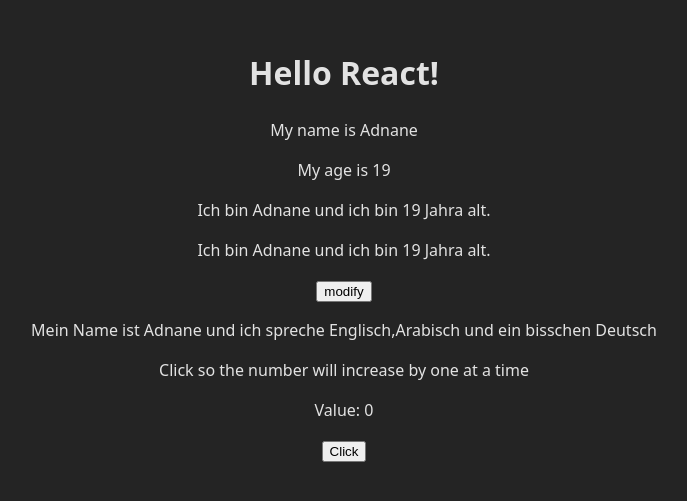
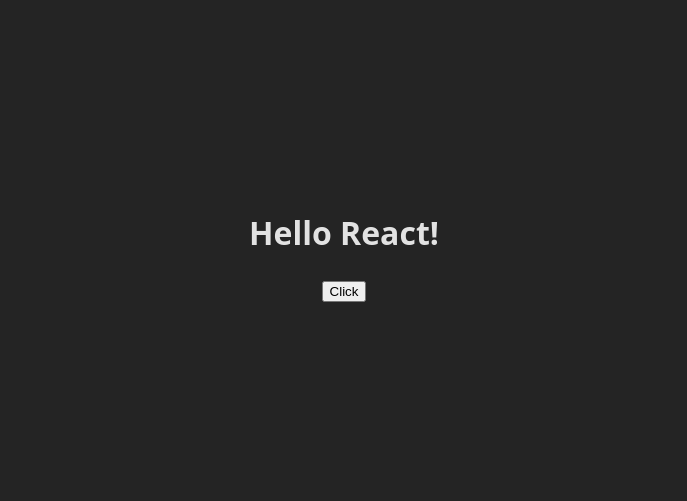
Before and after one commit to Adnane-rchidi/Learning-react, a React (Vite) app in the folder lab1/: page / in a window 1280 px wide. Shown: the part 155-656 px from the top of the page, without its empty margins (296-983 px from the left). Built offline with nearby package versions, Linux system fonts and the light colour scheme.

Commit message:
creating simple event

```diff
--- a/lab1/src/App.jsx
+++ b/lab1/src/App.jsx
@@ -1,31 +1,12 @@
 import './App.css'
-import MyComponent from './components/MyComponent'
-import SalutationFirstWay from './components/SalutationFirstWay'
-import SalutationSecondWay from './components/SalutationSecondWay'
-import SalutationThirdWay from './components/SalutationThirdWay'
+import Button from './event/Button'
 
 function App() {
-  const person={
-        name: 'Adnane',
-        languages:{
-          languageOne: 'Englisch',
-          languageTwo: 'Arabisch',
-          languageThree: 'Deutsch'
-        }
-      }
   return(
     <>
       <h1>Hello React!</h1>
-      <SalutationFirstWay name={'Adnane'} age={19}/>
-
-      <SalutationSecondWay name={'Adnane'} age={19}/>
-
-      {/* //we can use the coposent multiple times with diffrent content */}
-      <SalutationSecondWay name={'Adnane'} age={19}>
-        <button className='btn'>modify</button>
-      </SalutationSecondWay>
-      <SalutationThirdWay person={person}/>
-      <MyComponent message={'Click so the number will increase by one at a time'} />
+      {/* event part */}
+      <Button />
     </>
   )
 }
--- a/lab1/src/components/MyComponent.jsx
+++ /dev/null
@@ -1,19 +0,0 @@
-import { useState } from "react";
-
-const MyComponent = ({message}) => {
-    const [value, setValue] = useState(0);
-
-    function handleClick() {
-        setValue(value + 1);
-    }
-
-    return(
-        <>
-            <p>{message}</p>
-            <p>Value: {value}</p>
-            <button onClick={handleClick}>Click</button>
-        </>
-    )
-}
-
-export default MyComponent;
--- a/lab1/src/components/SalutationFirstWay.jsx
+++ /dev/null
@@ -1,10 +0,0 @@
-function SalutationFirstWay({name, age}) {
-    return(
-        <>
-            <p>My name is {name}</p>
-            <p>My age is {age}</p>
-        </>
-    )
-}
-
-export default SalutationFirstWay;
--- a/lab1/src/components/SalutationSecondWay.jsx
+++ /dev/null
@@ -1,12 +0,0 @@
-const SalutationSecondWay = (props) => {
-    return(
-        <>
-            <p>Ich bin {props.name} und ich bin {props.age} Jahra alt.</p>
-
-            {/* //useing children to take the what is inside */}
-            {props.children}
-        </>
-    )
-}
-
-export default SalutationSecondWay;
--- a/lab1/src/components/SalutationThirdWay.jsx
+++ /dev/null
@@ -1,10 +0,0 @@
-const SalutationThirdWay = ({ person }) => {
-    return(
-        <>
-            <p>Mein Name ist {person.name} und ich spreche {person.languages.languageOne},
-            {person.languages.languageTwo} und ein bisschen {person.languages.languageThree}</p>
-        </>
-    )
-}
-
-export default SalutationThirdWay;
--- /dev/null
+++ b/lab1/src/event/Button.jsx
@@ -0,0 +1,15 @@
+const Button = () => {
+    function handleClick() {
+        console.log('Button active!')
+    }
+
+    return(
+        <>
+            <button onClick={handleClick}>
+                Click
+            </button>
+        </>
+    )
+}
+
+export default Button;
```
